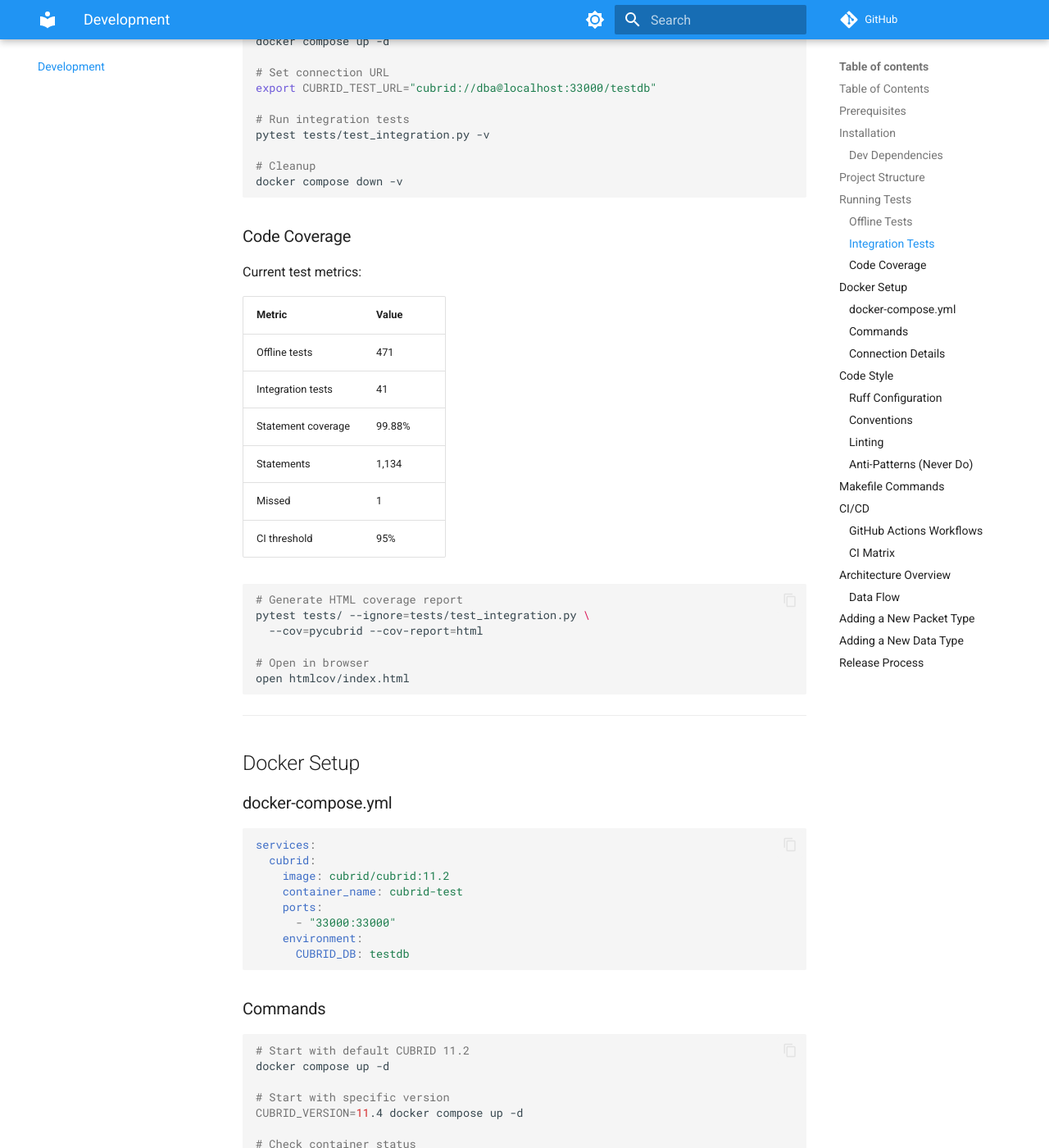
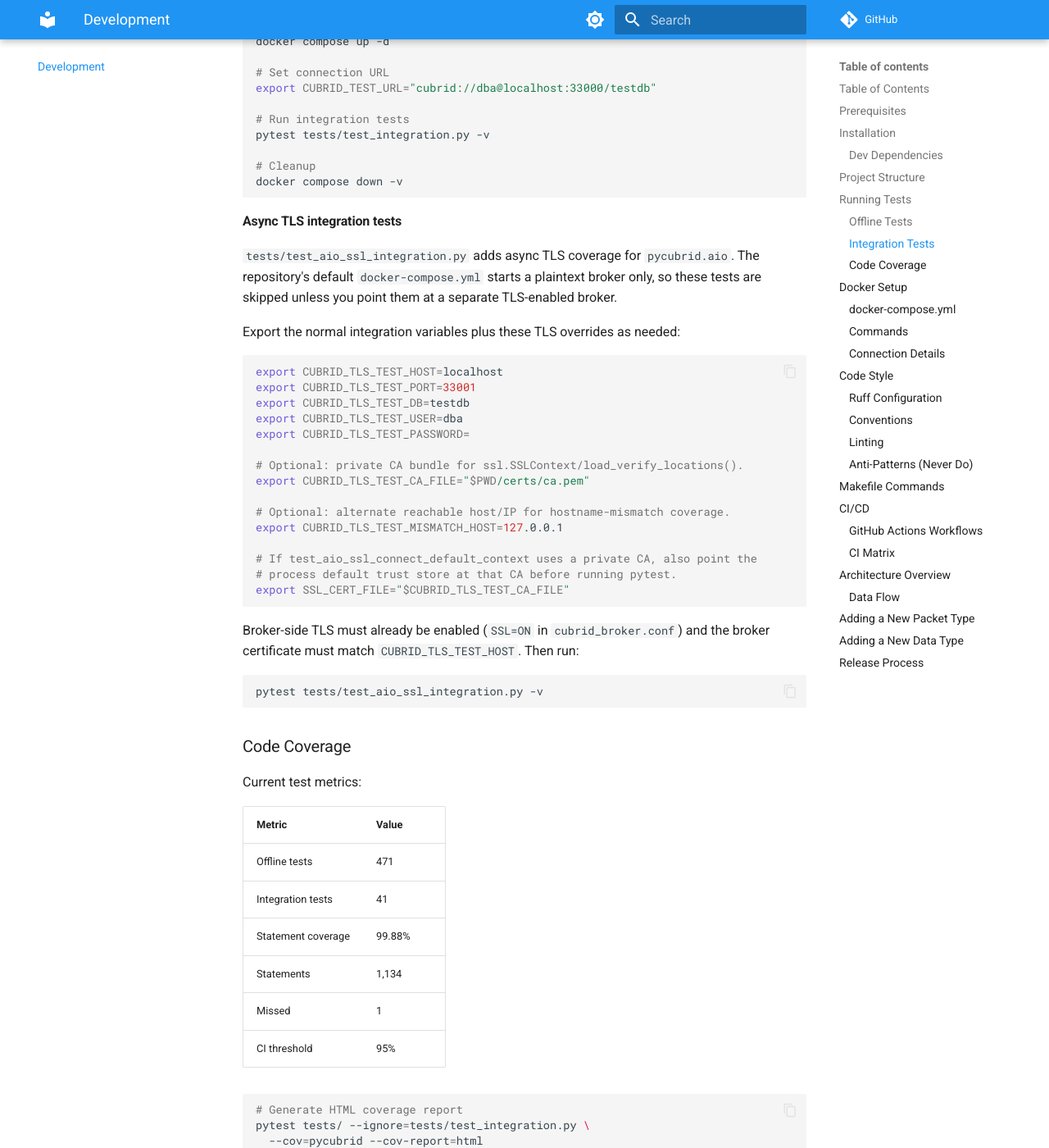
Before and after one commit to cubrid-lab/pycubrid, an MkDocs documentation site: the page built from docs/DEVELOPMENT.md, in a window 1280 px wide and 1400 px high, scrolled down 3452 px. Shown: the whole window at 82% size. Built offline with MkDocs 1.6.1 and Material for MkDocs 9.7.7, drawn with Linux system fonts in a browser that asks for light colours; comment, search, counter and statistics services are not loaded.

Commit message:
test: add live async TLS integration coverage (#143)
* docs: document async TLS integration setup

Document the environment variables and broker requirements for running the new async TLS integration coverage against a TLS-enabled CUBRID broker.

Ultraworked with [Sisyphus](https://github.com/code-yeongyu/oh-my-opencode)

Co-authored-by: Sisyphus <clio-agent@sisyphuslabs.ai>

* ci: run all integration test modules in full matrix

Collect every test_*integration*.py module in the full integration workflow so newly added integration suites are exercised without extra wiring.

Ultraworked with [Sisyphus](https://github.com/code-yeongyu/oh-my-opencode)

Co-authored-by: Sisyphus <clio-agent@sisyphuslabs.ai>

* test: add live async TLS integration coverage

Add env-gated async TLS coverage for default/custom contexts, handshake failure, reconnect-after-inactive, and clean shutdown. Live cases require an explicitly configured TLS broker because the repository's default compose stack is plaintext-only.

Closes #139

Ultraworked with [Sisyphus](https://github.com/code-yeongyu/oh-my-opencode)

Co-authored-by: Sisyphus <clio-agent@sisyphuslabs.ai>

---------

Co-authored-by: yeongseon <yeongseon@users.noreply.github.com>
Co-authored-by: Sisyphus <clio-agent@sisyphuslabs.ai>

````diff
--- a/docs/DEVELOPMENT.md
+++ b/docs/DEVELOPMENT.md
@@ -151,6 +151,39 @@ pytest tests/test_integration.py -v
 
 # Cleanup
 docker compose down -v
+```
+
+#### Async TLS integration tests
+
+`tests/test_aio_ssl_integration.py` adds async TLS coverage for `pycubrid.aio`.
+The repository's default `docker-compose.yml` starts a plaintext broker only, so
+these tests are skipped unless you point them at a separate TLS-enabled broker.
+
+Export the normal integration variables plus these TLS overrides as needed:
+
+```bash
+export CUBRID_TLS_TEST_HOST=localhost
+export CUBRID_TLS_TEST_PORT=33001
+export CUBRID_TLS_TEST_DB=testdb
+export CUBRID_TLS_TEST_USER=dba
+export CUBRID_TLS_TEST_PASSWORD=
+
+# Optional: private CA bundle for ssl.SSLContext/load_verify_locations().
+export CUBRID_TLS_TEST_CA_FILE="$PWD/certs/ca.pem"
+
+# Optional: alternate reachable host/IP for hostname-mismatch coverage.
+export CUBRID_TLS_TEST_MISMATCH_HOST=127.0.0.1
+
+# If test_aio_ssl_connect_default_context uses a private CA, also point the
+# process default trust store at that CA before running pytest.
+export SSL_CERT_FILE="$CUBRID_TLS_TEST_CA_FILE"
+```
+
+Broker-side TLS must already be enabled (`SSL=ON` in `cubrid_broker.conf`) and
+the broker certificate must match `CUBRID_TLS_TEST_HOST`. Then run:
+
+```bash
+pytest tests/test_aio_ssl_integration.py -v
 ```
 
 ### Code Coverage
````
Also changed, not shown: CHANGELOG.md (+3 -13 lines), 2 other files.
